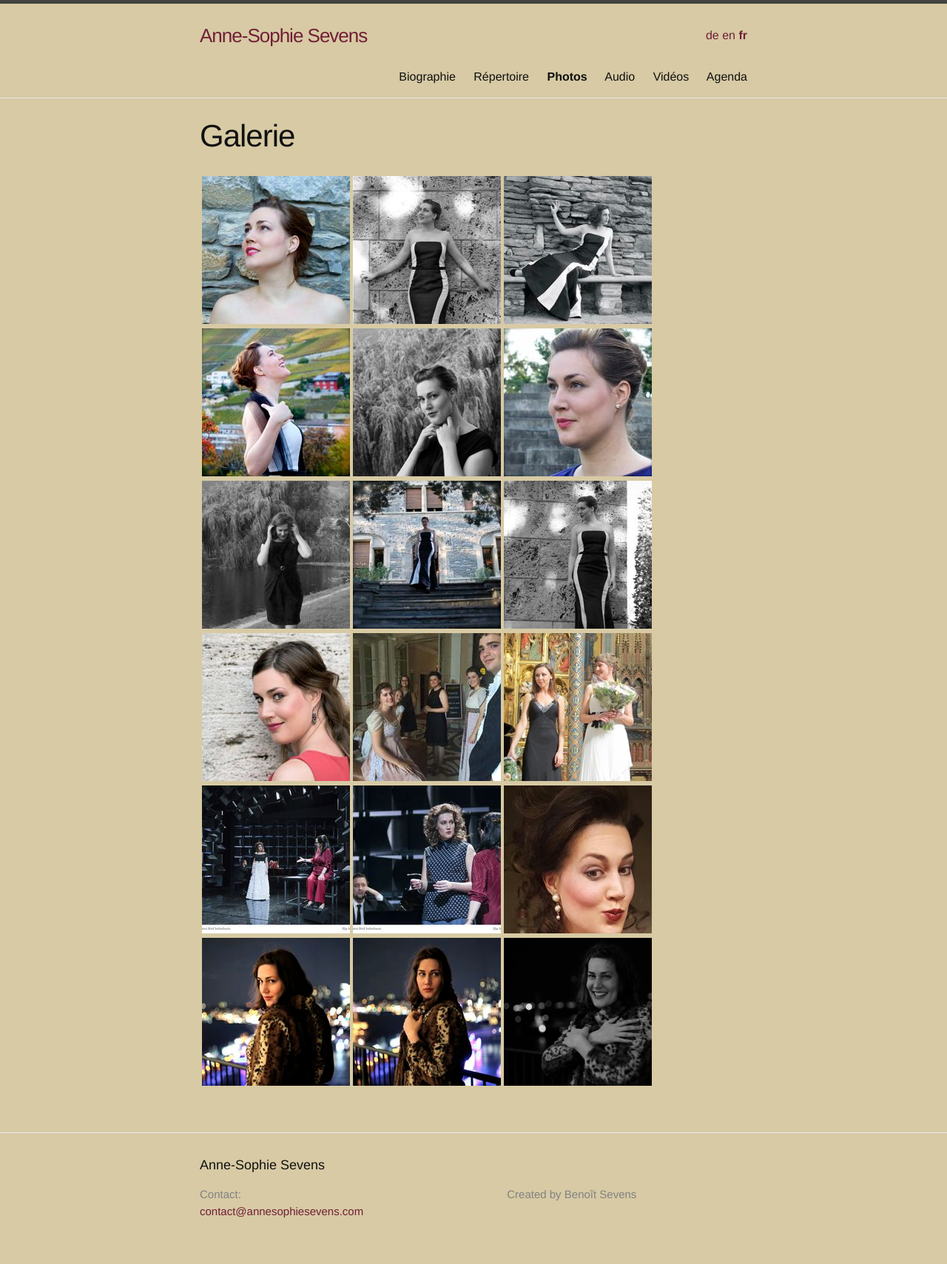
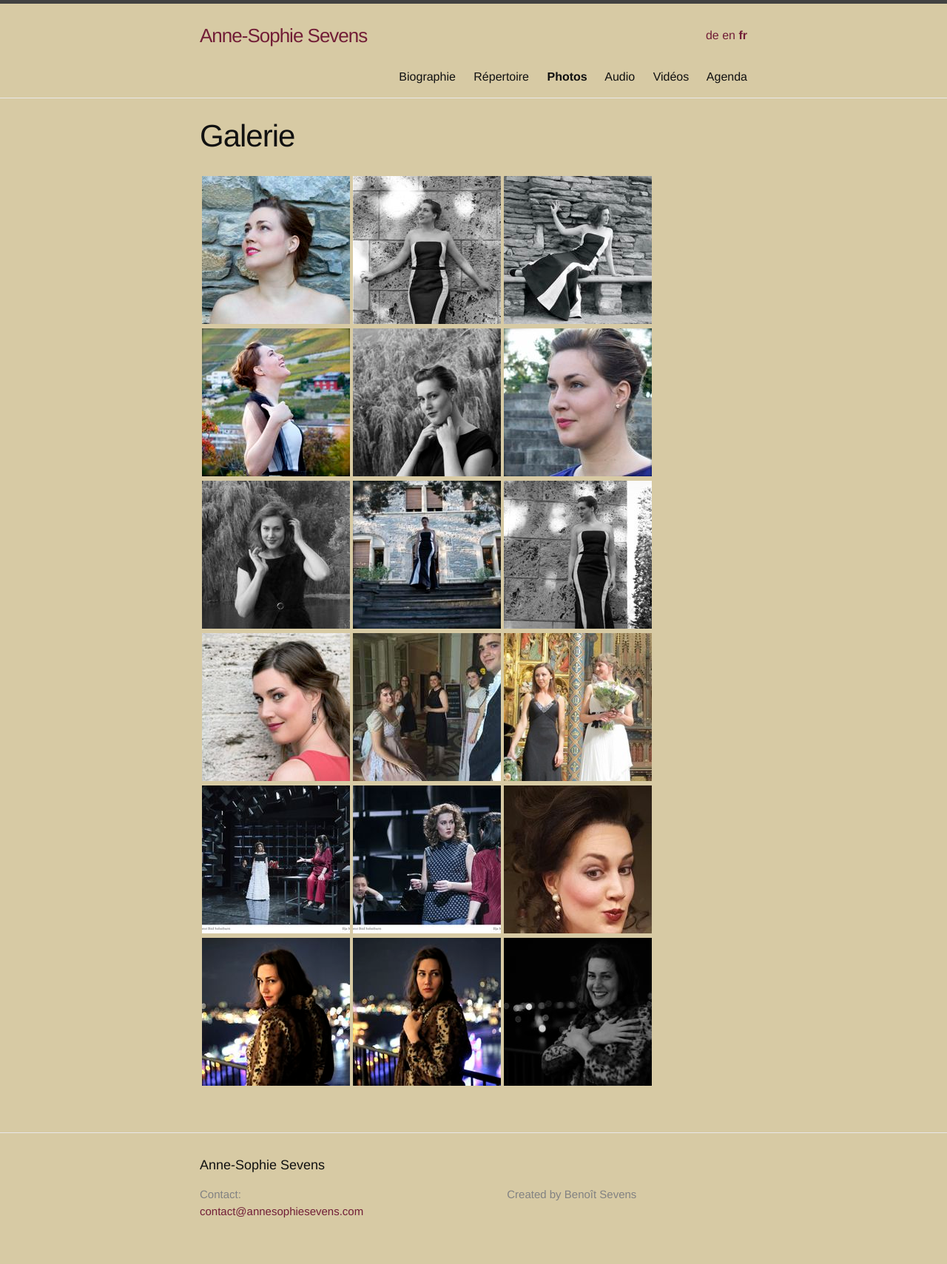
Before and after one commit to annesophie-sevens/annesophie-sevens.github.io, a Jekyll site: the page built from pictures-fr.md, in a window 1280 px wide. Shown: the whole page at 74% size. Built offline with Jekyll 4.4.1, drawn with Linux system fonts in a browser that asks for light colours.

Commit message:
Update pictures-fr.md

```diff
--- a/pictures-fr.md
+++ b/pictures-fr.md
@@ -9,7 +9,7 @@
 
 | <a href="/assets/a4.jpg"> ![]({{ site.baseurl }}/assets/a4-thumbnail.jpg) </a> | <a href="/assets/a11.jpg"> ![]({{ site.baseurl }}/assets/a11-thumbnail.jpg) </a> | <a href="/assets/a9.jpg">![]({{ site.baseurl }}/assets/a9-thumbnail.jpg) </a> |
 
-|  <a href="/assets/a13.jpg">  ![]({{ site.baseurl }}/assets/a13-thumbnail.jpg) </a> | <a href="/assets/a7.jpg"> ![]({{ site.baseurl }}/assets/a7-thumbnail.jpg) </a>|<a href="/assets/a1.jpg"> ![]({{ site.baseurl }}/assets/a1-thumbnail.jpg) </a>|
+|  <a href="/assets/a14.jpg">  ![]({{ site.baseurl }}/assets/a14-thumbnail.jpg) </a> | <a href="/assets/a7.jpg"> ![]({{ site.baseurl }}/assets/a7-thumbnail.jpg) </a>|<a href="/assets/a1.jpg"> ![]({{ site.baseurl }}/assets/a1-thumbnail.jpg) </a>|
 
 | <a href="/assets/muurfoto.jpg"> ![]({{ site.baseurl }}/assets/muurfoto_thumbnail.jpg) </a> | <a href="/assets/107.jpg"> ![]({{ site.baseurl }}/assets/107-thumbnail.jpg) </a> | <a href="/assets/101.jpg">![]({{ site.baseurl }}/assets/101-thumbnail.jpg) </a> |
 
```
